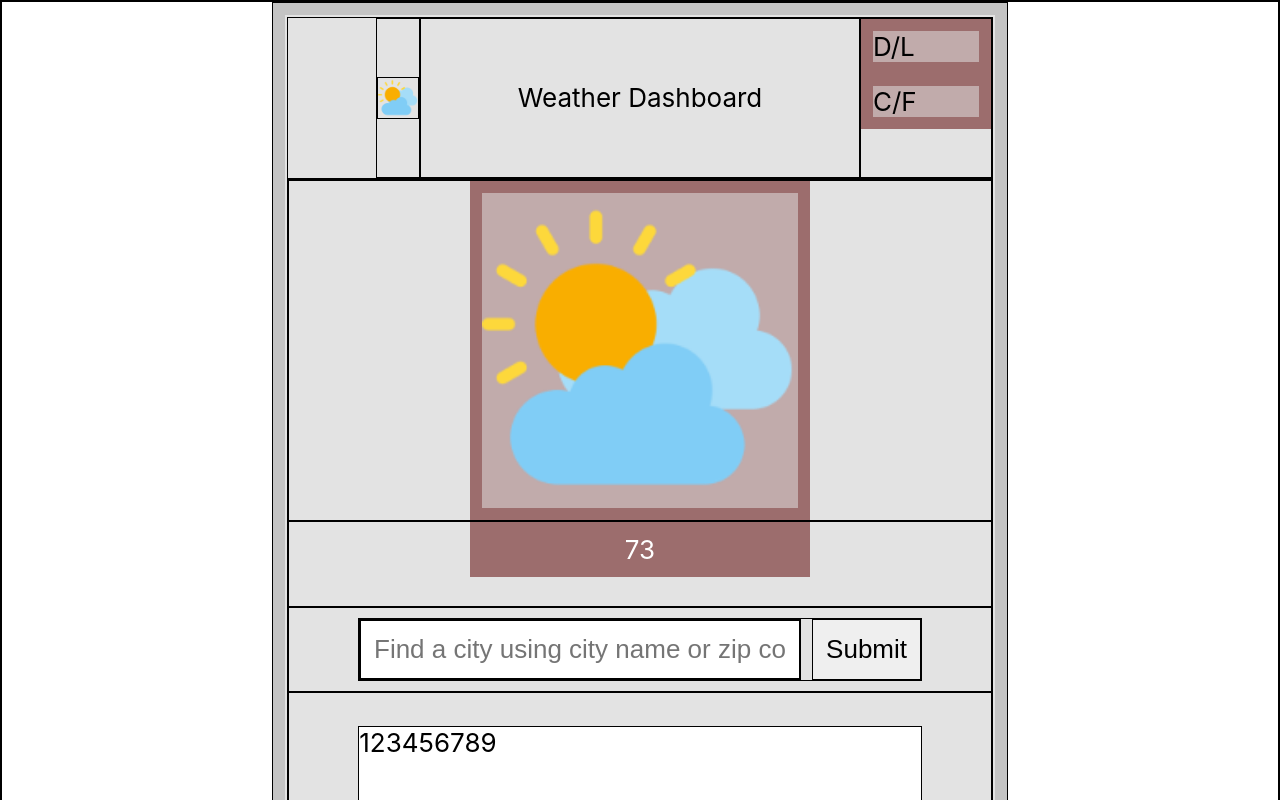
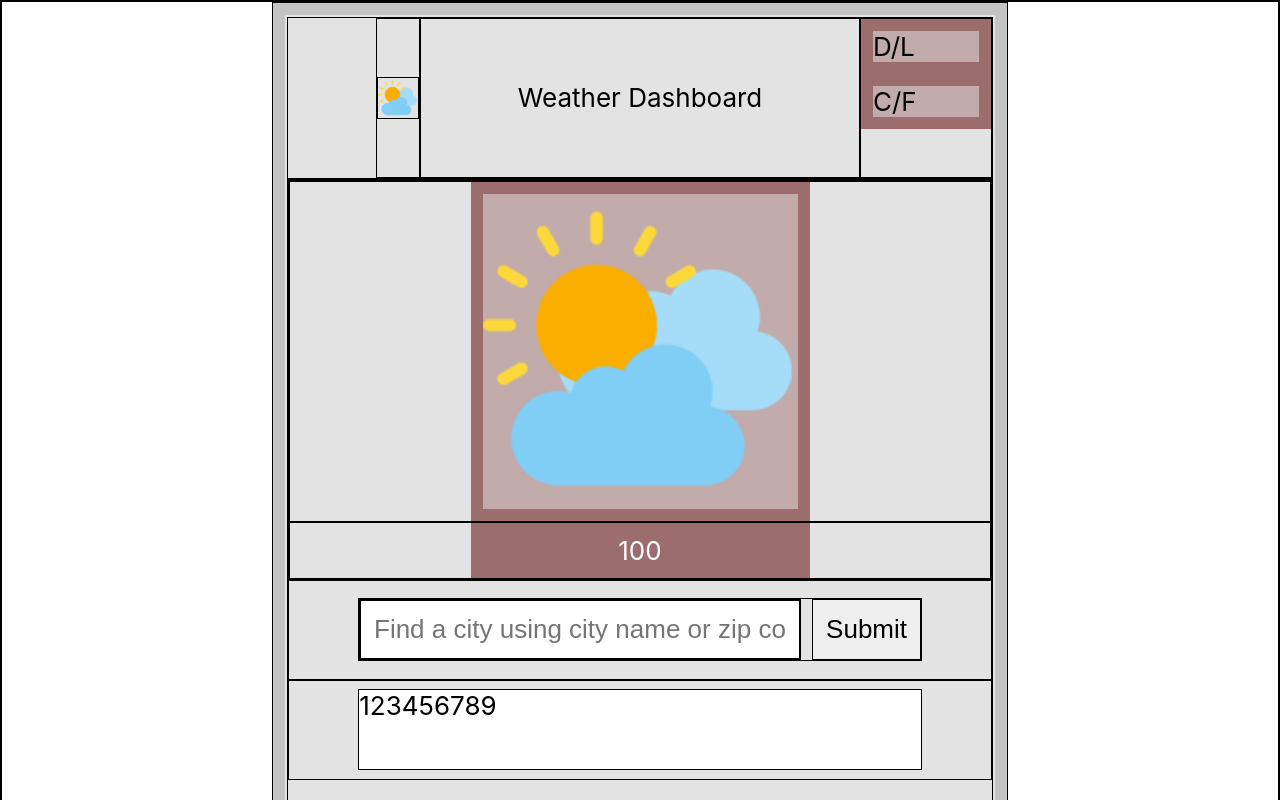
Before and after one commit to dvlprwchoi/weather-dashboard, a React (Create React App) app: page / in a window 1280 px wide. Shown: the top 800 px of the page. Built offline with nearby package versions, Linux system fonts and the light colour scheme; no server answers.

Commit message:
Add WeatherOutput component

```diff
--- a/src/components/Main/Main.js
+++ b/src/components/Main/Main.js
@@ -1,6 +1,7 @@
-import { useState } from 'react';
+import { useEffect, useState } from 'react';
 import Carousel from './Carousel/Carousel';
 import LocationInput from './LocationInput/LocationInput';
+import WeatherOutput from './WeatherOutput/WeatherOutput';
 
 const WEATHER_API_KEY = process.env.REACT_APP_WEATHER_API_KEY;
 // console.log(WEATHER_API_KEY);
@@ -28,7 +29,8 @@ function Main() {
       console.error(error);
     }
   }
-  // console.log(weather);
+  // console.log(weather.current.temp_f);
+  // const temp_f = weather.current.temp_f;
 
   function _change(e) {
     setLocation(e.target.value);
@@ -39,10 +41,14 @@ function Main() {
     getWeather(location);
   }
 
+  useEffect(() => {
+    getWeather();
+  }, []);
+
   return (
     <div className="Main">
       <>
-        <div className="weather-icon">
+        {/* <div className="weather-icon">
           <img
             className="weather-icon-img"
             src="./android-chrome-192x192.png"
@@ -50,8 +56,9 @@ function Main() {
           />
         </div>
         <div className="temperature">
-          <div className="temperature-digit">73</div>
-        </div>
+          <div className="temperature-digit">50</div>
+        </div> */}
+        <WeatherOutput weather={weather} />
         {/* <div className="location-input">Austin, TX</div> */}
         <LocationInput
           location={location}
--- /dev/null
+++ b/src/components/Main/WeatherOutput/WeatherOutput.js
@@ -0,0 +1,20 @@
+function WeatherOutput({ weather }) {
+  return (
+    <>
+      <div className="weather-output">
+        <div className="weather-icon">
+          <img
+            className="weather-icon-img"
+            src="./android-chrome-192x192.png"
+            alt="weather-icon-img"
+          />
+        </div>
+        <div className="temperature">
+          <div className="temperature-digit">100</div>
+        </div>
+      </div>
+    </>
+  );
+}
+
+export default WeatherOutput;
```
